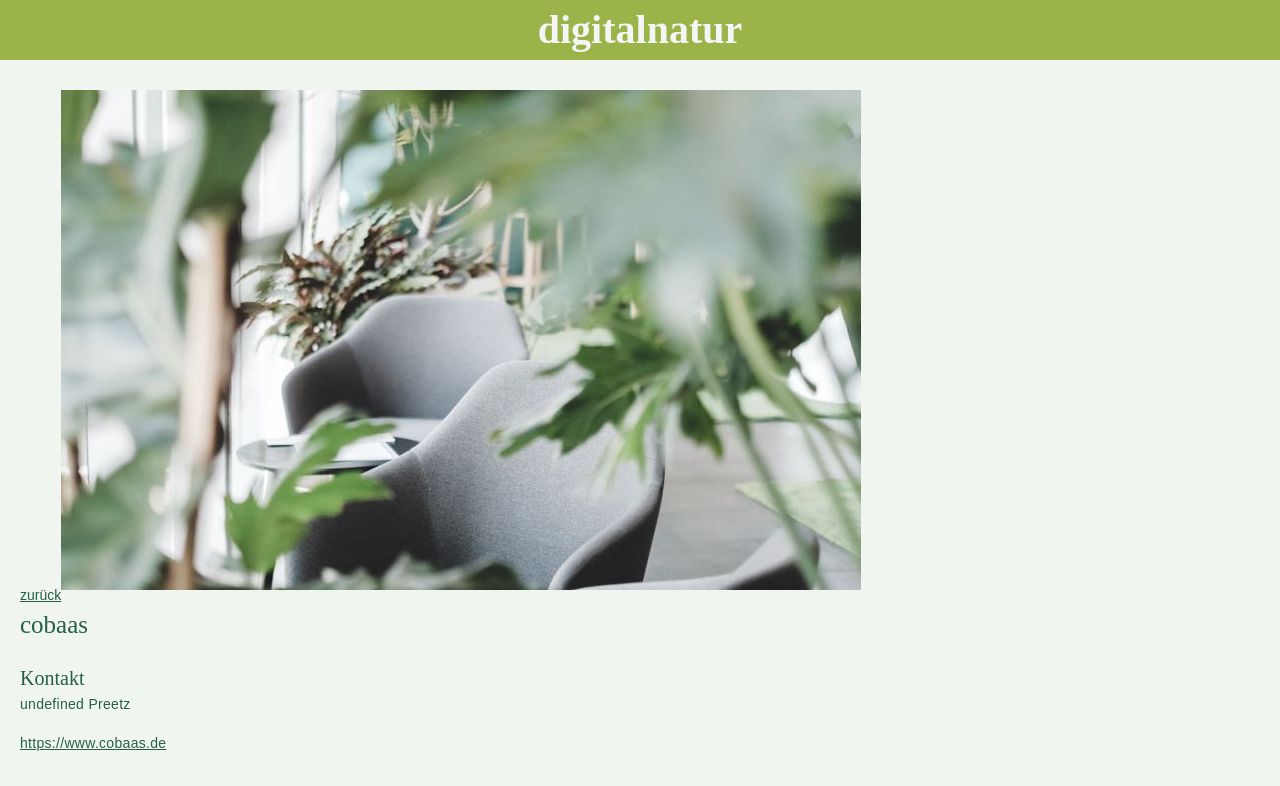
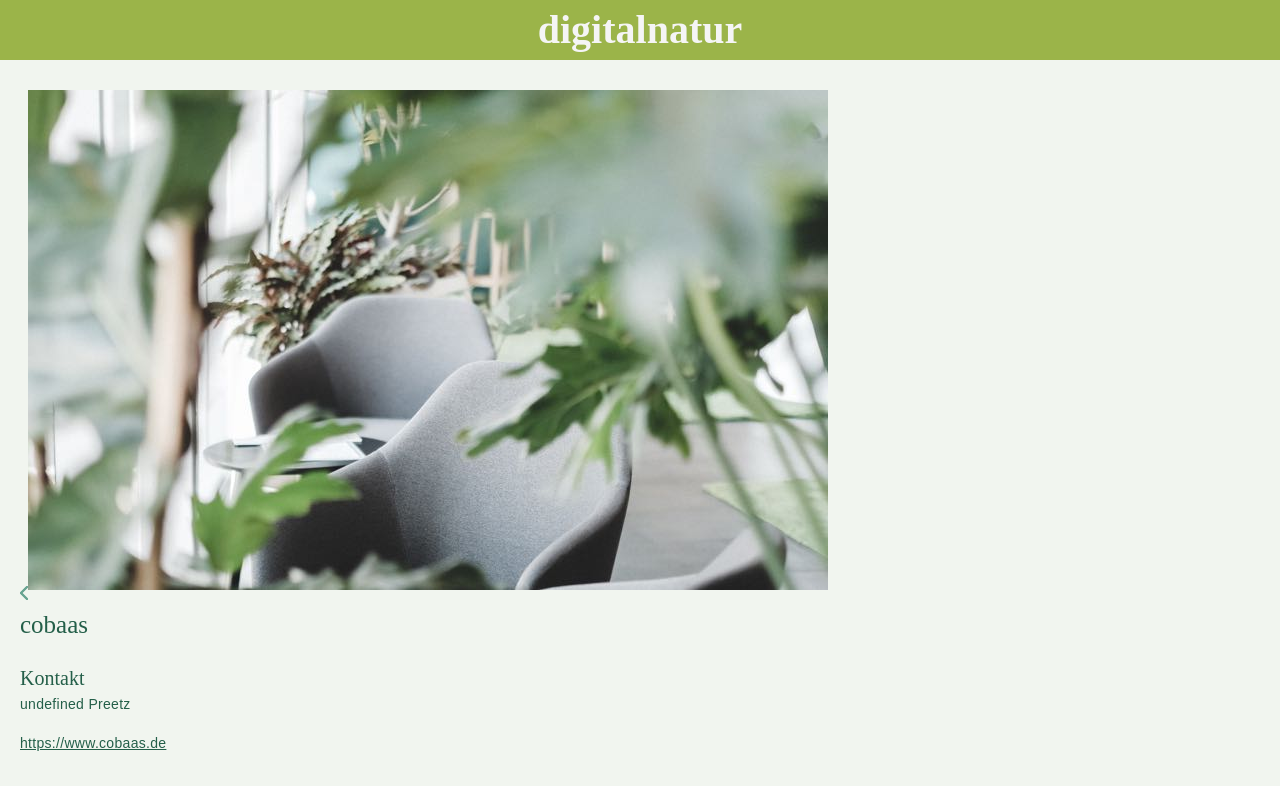
Before and after one commit to s-zanker/capstone-project, a React (Create React App) app: page /workspace/5f0734c208cdc6c526076c6e in a window 1280 px wide. Shown: the top 786 px of the page. Built offline with nearby package versions, Linux system fonts and the light colour scheme.

Commit message:
Add arrow icon to navigate back to list

```diff
--- a/src/components/WorkspaceDetail/WorkspaceDetail.js
+++ b/src/components/WorkspaceDetail/WorkspaceDetail.js
@@ -4,6 +4,8 @@ import styled from 'styled-components'
 
 export default function WorkspaceDetail({ workspaces }) {
   let { id } = useParams()
+
+  const iconPathArrow = '/icons/arrow-left.svg'
 
   const {
     name,
@@ -17,10 +19,11 @@ export default function WorkspaceDetail({ workspaces }) {
     picture,
   } = workspaces.find((workspace) => workspace._id === id)
 
-  console.log(name)
   return (
     <section>
-      <Link to="/">zurück</Link>
+      <Link to="/">
+        <img src={process.env.PUBLIC_URL + iconPathArrow} alt="" />
+      </Link>
       <ImageStyled src={process.env.PUBLIC_URL + picture} alt="" />
       <h3>{name}</h3>
       <div className="p-green">{description}</div>
```
Also changed, not shown: public/icons/arrow-left.svg (added).
